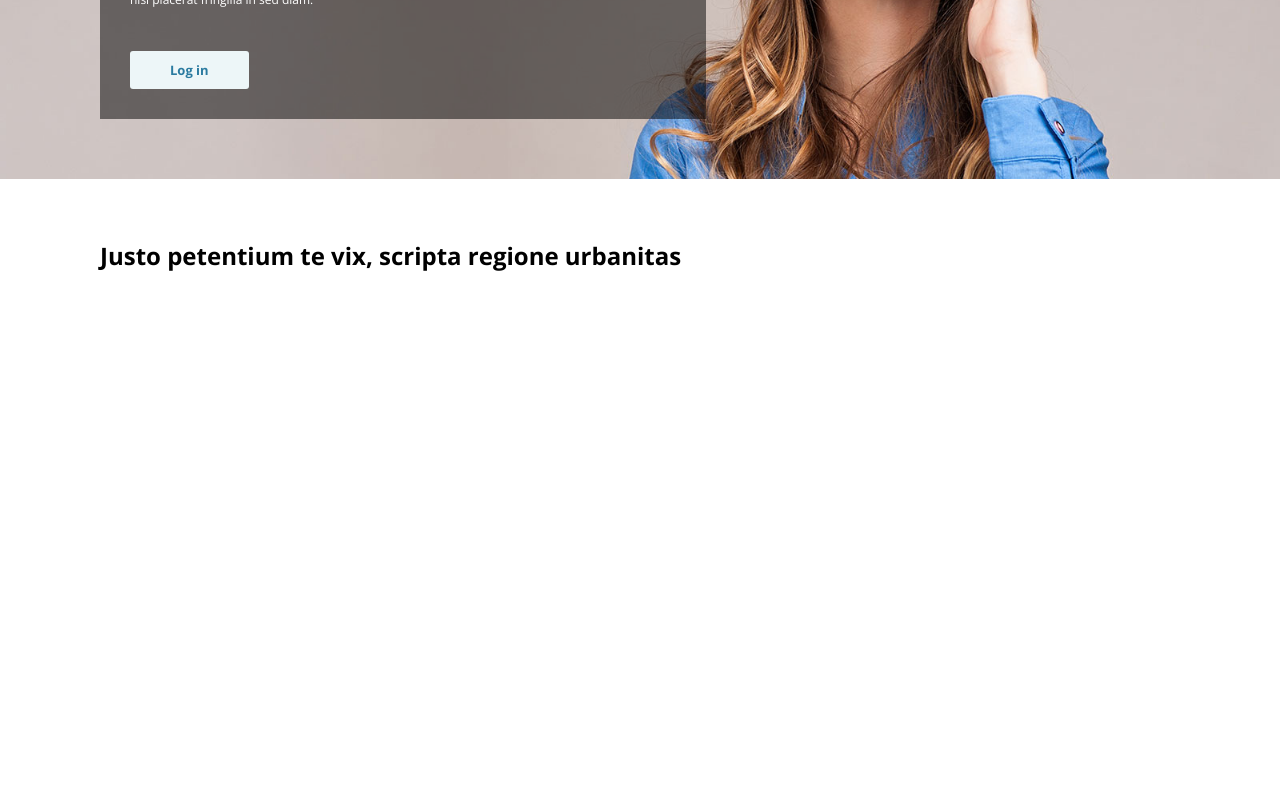
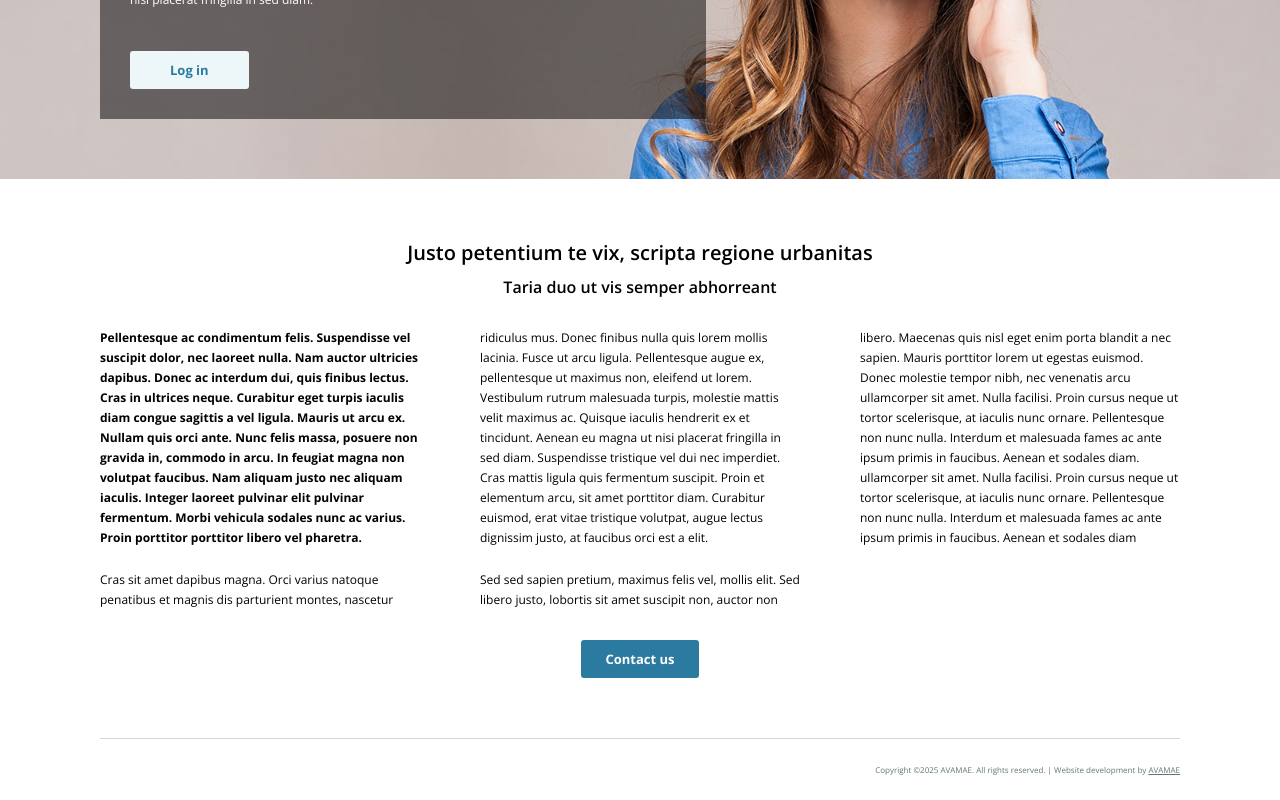
Before and after one commit to naeem2000/app-software-engineer-test, a React (Create React App) app: page / in a window 1280 px wide. Shown: the part 1236-2036 px from the top of the page. Before the commit the page ends 1508 px from the top, so only its background shows below. Built offline with nearby package versions, Linux system fonts and the light colour scheme.

Commit message:
init(home): finished home page

```diff
--- a/src/App.tsx
+++ b/src/App.tsx
@@ -1,6 +1,7 @@
 import BottomHomeSection from './components/BottomHomeSection';
 import BottomTextSection from './components/BottomTextSection';
 import MidHome from './components/MidHome';
+import Footer from './stories/Footer';
 import Hero from './components/Hero';
 import Nav from './stories/Nav';
 import './App.scss';
@@ -13,6 +14,7 @@ function App() {
 			<MidHome />
 			<BottomHomeSection />
 			<BottomTextSection />
+			<Footer />
 		</main>
 	);
 }
--- a/src/assets/data.ts
+++ b/src/assets/data.ts
@@ -1,16 +1,17 @@
+import { routes } from '../utils/routes';
 import { NavLinks } from '../types';
 
 export const navLinks: NavLinks = [
 	{
 		link: 'Home',
-		href: '/',
+		href: routes.home,
 	},
 	{
 		link: 'About us',
-		href: '/about-us',
+		href: routes.about,
 	},
 	{
 		link: 'Contact us',
-		href: '/contact-us',
+		href: routes.contact,
 	},
 ];
--- a/src/components/BottomTextSection.tsx
+++ b/src/components/BottomTextSection.tsx
@@ -1,9 +1,76 @@
+import { Link } from 'react-router-dom';
+import Button from '../stories/Button';
 import './homeStyles.scss';
+import { routes } from '../utils/routes';
 
 export default function BottomTextSection() {
 	return (
 		<section className='max-width bottom-text-section'>
-			<h2>Justo petentium te vix, scripta regione urbanitas</h2>
+			<div>
+				<h2>Justo petentium te vix, scripta regione urbanitas</h2>
+				<p>Taria duo ut vis semper abhorreant</p>
+			</div>
+			<div className='text-grid'>
+				<div>
+					<p>
+						Pellentesque ac condimentum felis. Suspendisse vel suscipit dolor,
+						nec laoreet nulla. Nam auctor ultricies dapibus. Donec ac interdum
+						dui, quis finibus lectus. Cras in ultrices neque. Curabitur eget
+						turpis iaculis diam congue sagittis a vel ligula. Mauris ut arcu ex.
+						Nullam quis orci ante. Nunc felis massa, posuere non gravida in,
+						commodo in arcu. In feugiat magna non volutpat faucibus. Nam aliquam
+						justo nec aliquam iaculis. Integer laoreet pulvinar elit pulvinar
+						fermentum. Morbi vehicula sodales nunc ac varius. Proin porttitor
+						porttitor libero vel pharetra.
+					</p>
+					<br />
+					<p>
+						Cras sit amet dapibus magna. Orci varius natoque penatibus et magnis
+						dis parturient montes, nascetur
+					</p>
+				</div>
+				<div>
+					<p>
+						ridiculus mus. Donec finibus nulla quis lorem mollis lacinia. Fusce
+						ut arcu ligula. Pellentesque augue ex, pellentesque ut maximus non,
+						eleifend ut lorem. Vestibulum rutrum malesuada turpis, molestie
+						mattis velit maximus ac. Quisque iaculis hendrerit ex et tincidunt.
+						Aenean eu magna ut nisi placerat fringilla in sed diam. Suspendisse
+						tristique vel dui nec imperdiet. Cras mattis ligula quis fermentum
+						suscipit. Proin et elementum arcu, sit amet porttitor diam.
+						Curabitur euismod, erat vitae tristique volutpat, augue lectus
+						dignissim justo, at faucibus orci est a elit.
+					</p>
+					<br />
+					<p>
+						Sed sed sapien pretium, maximus felis vel, mollis elit. Sed libero
+						justo, lobortis sit amet suscipit non, auctor non
+					</p>
+				</div>
+				<div>
+					<p>
+						libero. Maecenas quis nisl eget enim porta blandit a nec sapien.
+						Mauris porttitor lorem ut egestas euismod. Donec molestie tempor
+						nibh, nec venenatis arcu ullamcorper sit amet. Nulla facilisi. Proin
+						cursus neque ut tortor scelerisque, at iaculis nunc ornare.
+						Pellentesque non nunc nulla. Interdum et malesuada fames ac ante
+						ipsum primis in faucibus. Aenean et sodales diam. ullamcorper sit
+						amet. Nulla facilisi. Proin cursus neque ut tortor scelerisque, at
+						iaculis nunc ornare. Pellentesque non nunc nulla. Interdum et
+						malesuada fames ac ante ipsum primis in faucibus. Aenean et sodales
+						diam
+					</p>
+				</div>
+			</div>
+			<div className='button-container'>
+				<Link to={routes.contact}>
+					<Button
+						className='contact-button'
+						label='Contact us'
+						variant='dark'
+					/>
+				</Link>
+			</div>
 		</section>
 	);
 }
--- a/src/components/Hero.tsx
+++ b/src/components/Hero.tsx
@@ -6,6 +6,7 @@ import 'swiper/css/pagination';
 import 'swiper/css';
 import Button from '../stories/Button';
 import { Link } from 'react-router-dom';
+import { routes } from '../utils/routes';
 export default function Hero() {
 	return (
 		<section className='hero'>
@@ -28,7 +29,7 @@ export default function Hero() {
 					<div className='hero-text'>
 						<h1>Lorem ipsum dolor</h1>
 						<p>Quem vide tincidunt pri ei, id mea omnium denique.</p>
-						<Link to='/contact-us'>
+						<Link to={routes.contact}>
 							<Button label='Contact us' variant='dark' />
 						</Link>
 					</div>
--- a/src/components/homeStyles.scss
+++ b/src/components/homeStyles.scss
@@ -34,6 +34,7 @@
             background-position: 50% 15%;
             background-size: cover;
             background-repeat: no-repeat;
+            cursor: grab;
 
             &:last-child {
                 background-image: url('../assets/Img_003.jpg');
@@ -118,19 +119,13 @@
         gap: 60px;
 
         @media screen and (max-width: 1024px) {
-            flex-direction: column;
+            flex-direction: column-reverse;
             justify-content: center;
             align-items: center;
             gap: 20px;
         }
 
         div {
-            order: 1;
-
-            @media screen and (max-width: 1024px) {
-                order: 2;
-            }
-
             h2 {
                 color: var(--black);
                 font-weight: 600;
@@ -166,10 +161,6 @@
             width: 100%;
             height: 300px;
             order: 2;
-
-            @media screen and (max-width: 1024px) {
-                order: 1;
-            }
         }
     }
 }
@@ -222,6 +213,64 @@
 }
 
 .bottom-text-section {
+    div {
+        text-align: center;
 
-    h2 {}
+        h2 {
+            font-weight: 600;
+            font-size: 20px;
+            margin-bottom: 10px;
+        }
+
+        p {
+            font-weight: 600;
+            font-size: 16px;
+        }
+    }
+
+    .text-grid {
+        display: grid;
+        grid-template-columns: repeat(auto-fit, minmax(280px, 1fr));
+        place-content: center;
+        gap: 60px;
+        margin-top: 30px;
+
+        div {
+            p {
+                font-size: 12px;
+                text-align: left;
+                line-height: 20px;
+                font-weight: normal;
+            }
+
+            &:first-child {
+                p:first-child {
+                    font-weight: bold;
+                }
+            }
+        }
+
+        @media screen and (max-width: 1024px) {
+            grid-template-columns: 1fr;
+            gap: 30px;
+        }
+    }
+
+    .button-container {
+        display: flex;
+        align-items: center;
+        justify-content: center;
+        width: 100%;
+        margin-top: 30px;
+
+        @media screen and (max-width: 720px) {
+            a {
+                width: 100%;
+
+                button {
+                    width: 100%;
+                }
+            }
+        }
+    }
 }
--- /dev/null
+++ b/src/stories/Footer.tsx
@@ -0,0 +1,12 @@
+import './footer.scss';
+
+export default function Footer() {
+	return (
+		<footer className='max-width'>
+			<p>
+				Copyright ©2025 AVAMAE. All rights reserved. | Website development by{' '}
+				<u>AVAMAE</u>
+			</p>
+		</footer>
+	);
+}
--- /dev/null
+++ b/src/stories/footer.scss
@@ -0,0 +1,16 @@
+footer {
+    padding: 25px 0px;
+    margin-top: 60px !important;
+    border-top: 1px solid var(--border);
+    text-align: right;
+
+    p {
+        color: var(--grey);
+        font-size: 8px;
+    }
+
+    @media screen and (max-width: 720px) {
+        text-align: center;
+        margin-top: 40px !important;
+    }
+}
--- a/src/types.ts
+++ b/src/types.ts
@@ -2,3 +2,9 @@ export type NavLinks = {
 	link: string;
 	href: string;
 }[];
+
+export type Routes = {
+	home: string;
+	about: string;
+	contact: string;
+};
--- /dev/null
+++ b/src/utils/routes.ts
@@ -0,0 +1,7 @@
+import { Routes } from '../types';
+
+export const routes: Routes = {
+	home: '/',
+	about: '/about-us',
+	contact: '/contact-us',
+};
```
Also changed, not shown: src/index.tsx (+4 -3 lines), 1 other file (tests, documents, lock files or other folders).
